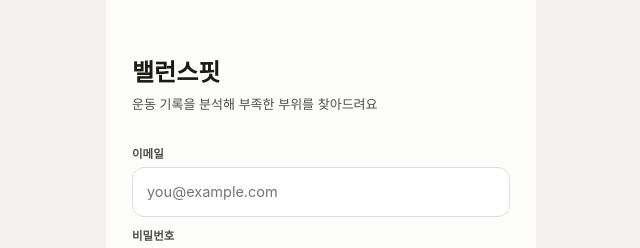
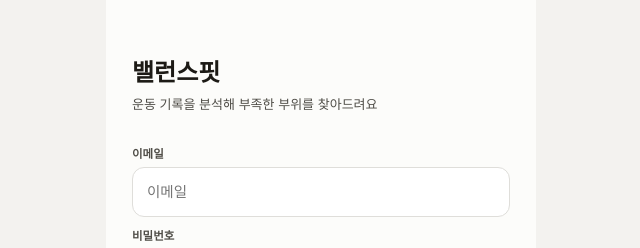
Before and after one commit to dorominseok/graduation-project, a React (Vite) app in the folder frontend/: page /login in a window 1280 px wide. Shown: the part 171-419 px from the top of the page, without its empty margins (319-959 px from the left). Built offline with nearby package versions, Linux system fonts and the light colour scheme; no server answers; a web font is replaced by a local one.

Commit message:
fix: 이메일 입력칸 안내 문구

```diff
--- a/frontend/src/screens/auth/LoginScreen.tsx
+++ b/frontend/src/screens/auth/LoginScreen.tsx
@@ -79,7 +79,7 @@ export function LoginScreen() {
             type="email"
             value={email}
             onChange={(e) => setEmail(e.target.value)}
-            placeholder="you@example.com"
+            placeholder="이메일"
             autoComplete="email"
           />
           {errors.email && <div className={styles.error}>{errors.email}</div>}
--- a/frontend/src/screens/auth/SignupScreen.tsx
+++ b/frontend/src/screens/auth/SignupScreen.tsx
@@ -88,7 +88,7 @@ export function SignupScreen() {
             type="email"
             value={email}
             onChange={(e) => setEmail(e.target.value)}
-            placeholder="you@example.com"
+            placeholder="이메일"
             autoComplete="email"
           />
           {errors.email && <div className={styles.error}>{errors.email}</div>}
```
